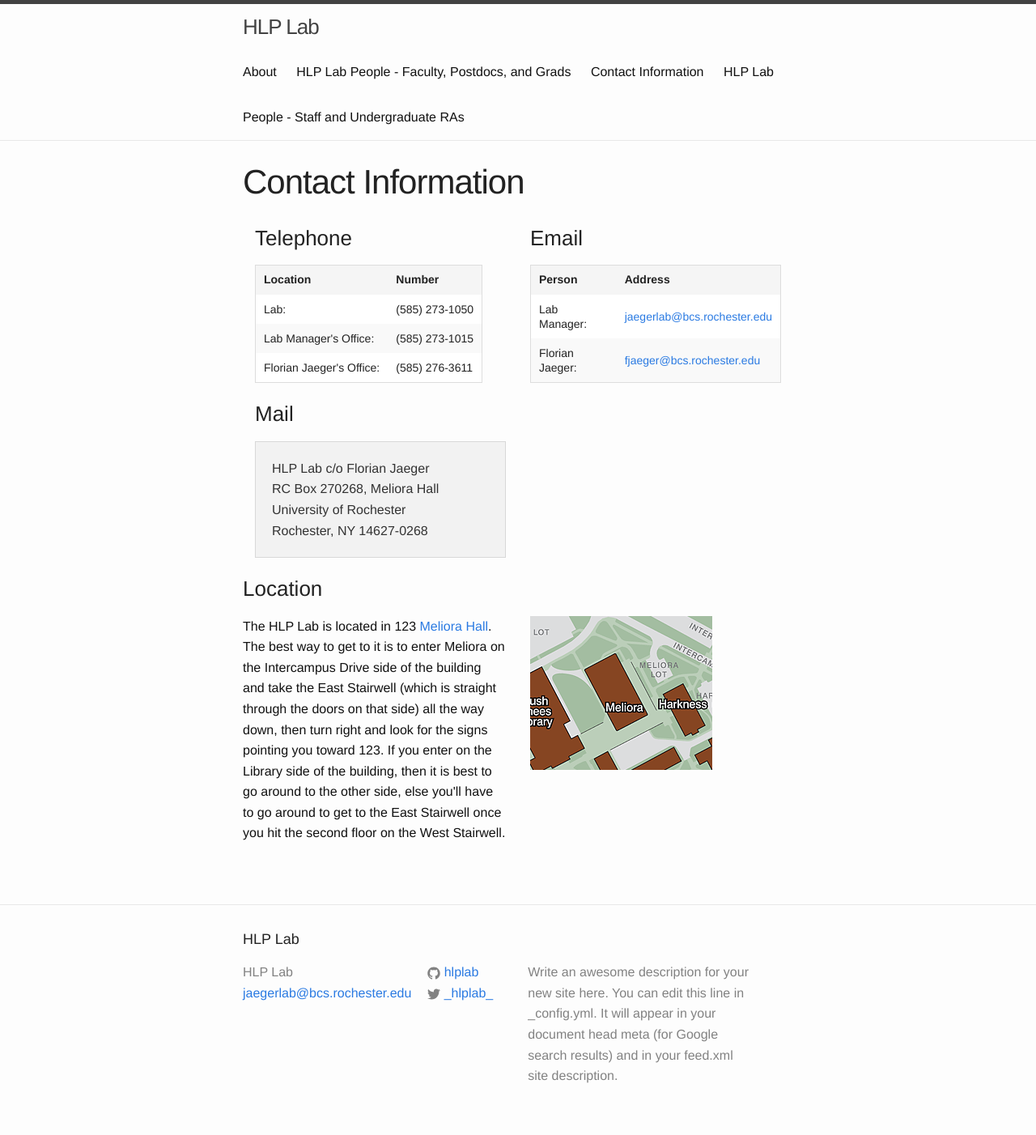
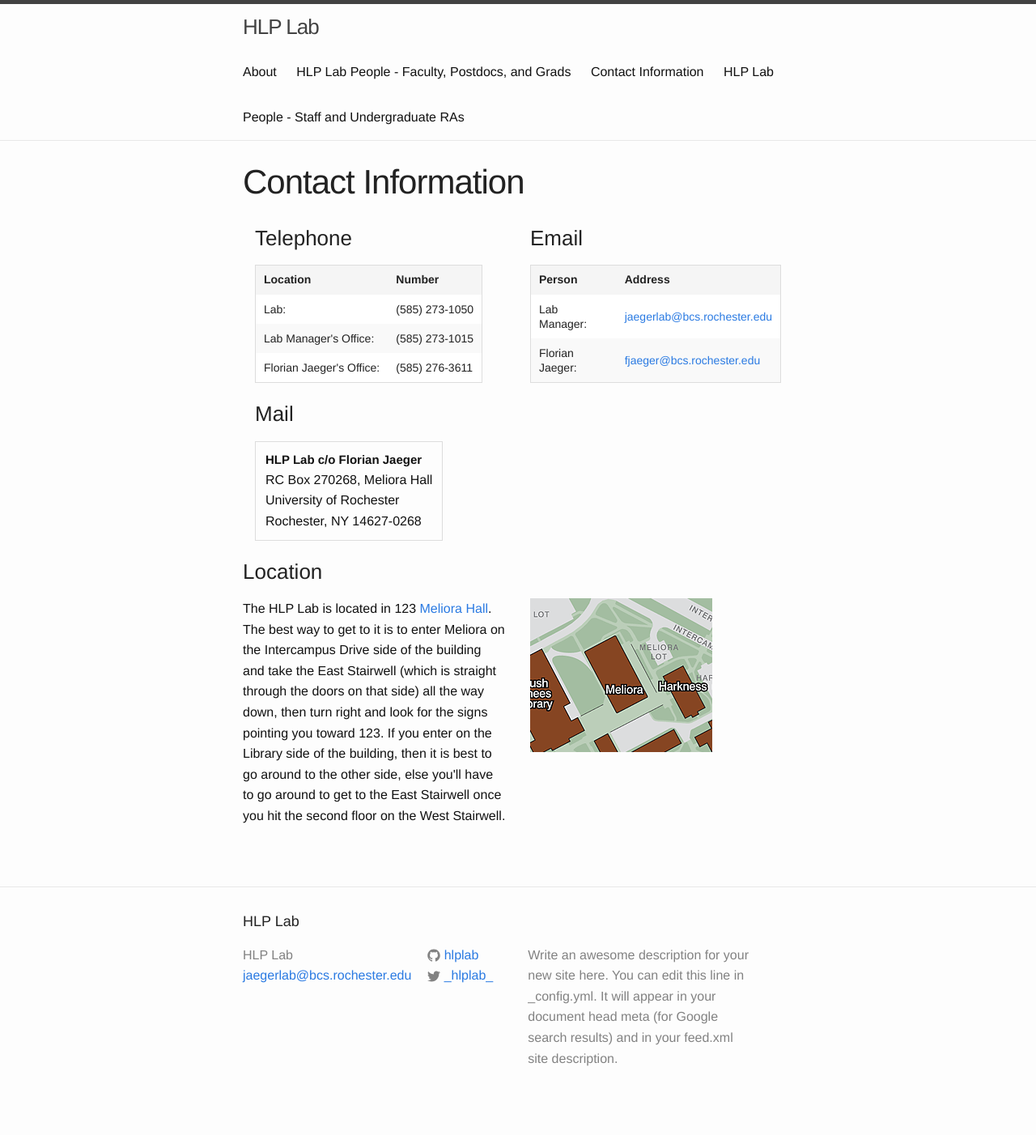
Before and after one commit to hlplab/hlpjekyll, a Jekyll site: the page built from contact/index.html, in a window 1280 px wide. Shown: the whole page at 81% size. Built offline with Jekyll 4.4.1, drawn with Linux system fonts in a browser that asks for light colours; nearby versions of some CDN libraries; comment, search, counter and statistics services are not loaded; after the commit the page ends 1380 px from its top, so only the background shows below that.

Commit message:
Change mailing address to use Foundation vcard instead of a panel

```diff
--- a/contact/index.html
+++ b/contact/index.html
@@ -35,14 +35,12 @@
 <div class="row">
   <div class="large-6 columns">
     <h3>Mail</h3>
-    <div class="panel">
-      <p>
-        HLP Lab c/o Florian Jaeger<br/>
-        RC Box 270268, Meliora Hall<br/>
-        University of Rochester<br/>
-        Rochester, NY 14627-0268
-      </p>
-    </div>
+    <ul class="vcard">
+        <li class="fn">HLP Lab c/o Florian Jaeger</li>
+        <li class="street-address">RC Box 270268, Meliora Hall</li>
+        <li class="street-address">University of Rochester</li>
+        <li><span class="locality">Rochester</span>, <span class="state">NY</span> <span class="zip">14627-0268</span></li>
+      </ul>
   </div>
 </div>
 
```
